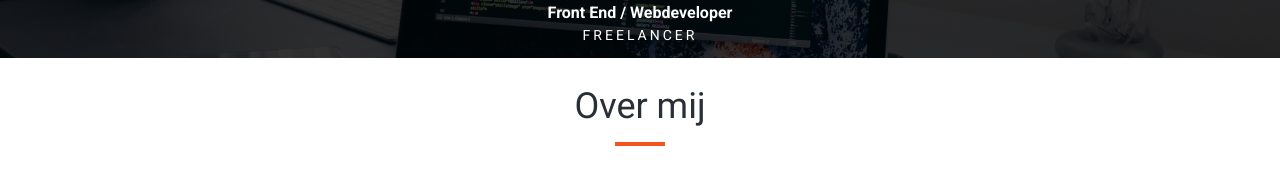
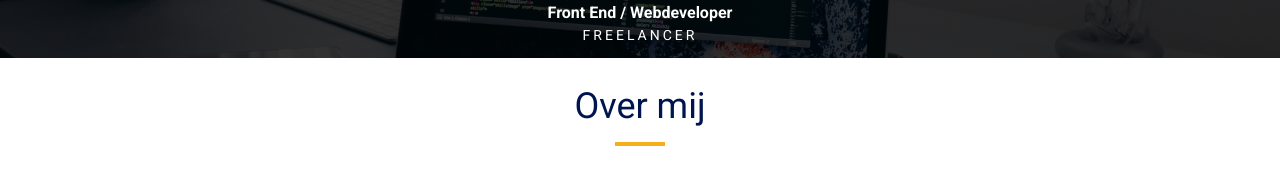
Before and after one commit to Enginovic/portfolio, a Vue app: page / in a window 1280 px wide. Shown: the part 268-464 px from the top of the page. Built offline with nearby package versions, Linux system fonts and the light colour scheme.

Commit message:
change primary and secondary colors

```diff
--- a/src/assets/scss/_variables.scss
+++ b/src/assets/scss/_variables.scss
@@ -1,5 +1,5 @@
-$primary: #282f37;
-$secondary: #f4531d;
+$primary: #00154F;
+$secondary: #F4AF1B;
 $gray: #5e6267;
 $gray-medium: #b2b2b2;
 $gray-light: #f1f1f1;
```
